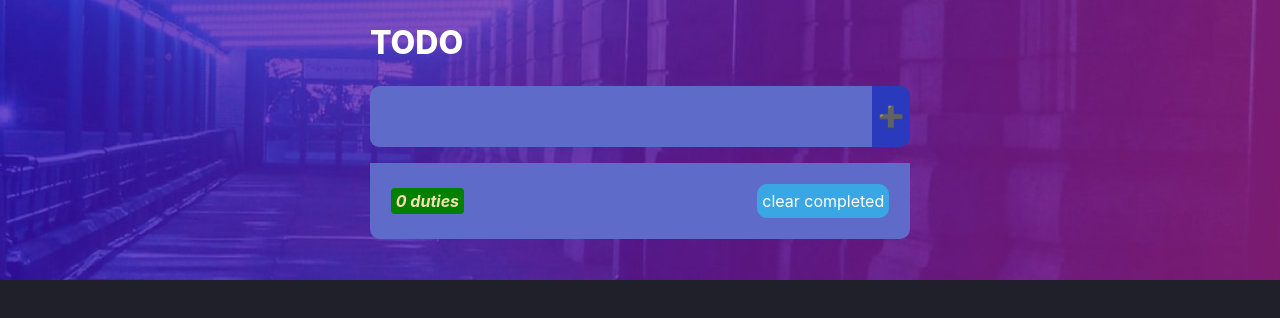
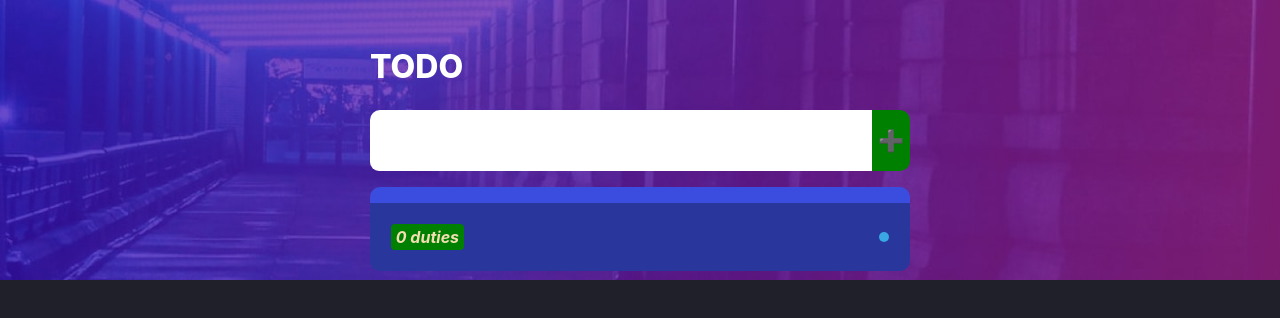
Before and after one commit to obirijahtochukwu/react-todo-app, a React (Create React App) app: page / in a window 1280 px wide. Shown: the top 318 px of the page. Built offline with nearby package versions, Linux system fonts and the light colour scheme; a web font is replaced by a local one.

Commit message:
first  commit

```diff
--- a/src/App.js
+++ b/src/App.js
@@ -13,12 +13,14 @@ const getLocalStorage = () => {
 export default function App() {
 
   const [name, setName] = useState('');
+  // eslint-disable-next-line
+  const [isCompleted, setIsCompleted] = useState(false);
   const [items, setItems] = useState(getLocalStorage());
 
   const handleSubmit = (e) => {
     e.preventDefault();
     if(name){
-      const item = {id: new Date().getTime().toString(), name};
+      const item = {id: new Date().getTime().toString(), name, isCompleted};
       setItems([...items, item])
       setName('')
     }
@@ -28,6 +30,14 @@ export default function App() {
     setItems(items.filter((item)=> item.id !== id));
   }
 
+  const ind = (id, isCompleted) =>{
+    const done = items.map((item)=>{
+      item.id === id && (item.isCompleted = !item.isCompleted)
+      return item
+    })
+    setItems(done);
+  }
+
   useEffect(() => {
     localStorage.setItem('items', JSON.stringify(items));
   }, [items]);
@@ -35,8 +45,9 @@ export default function App() {
   return (
     <React.Fragment>
       <div className="container">
+        <i class="fa fa-ban" aria-hidden="true"></i>
         <div className="row">
-          <div className="col-11 col-md-6 mx-auto">
+          <div className="col-12 col-md-6 mx-auto">
             <div className="todo">
               <h1>todo</h1>
             </div>
@@ -44,26 +55,29 @@ export default function App() {
                 <input id='name' name='name' type="text" value={name} onChange={(e)=> setName(e.target.value)} className='w-100 input'/>
                 <button type='submit'>➕</button>
             </form>
-            <div className="m-0">
+            <div className="bg-white pt-2">
+              <div className="m-2">
                 {items.map((item)=>{
-                const {id, name} = item;
+                  const {id, name, isCompleted} = item;
                   return (
                     <div key={id}>
-                    <div className='m-0 item'>
+                      <div className='item'>
+                        <span className={isCompleted ? 'ml- over o' : 'ml-2 op'}>{name}</span>
                         <span>
-                        <span className="checkbox">
-                          <input type="checkbox"/>
+                          <button onClick={()=> ind(id)} disabled={isCompleted === true} className={isCompleted ? "complete completed mr-1" : "mr-1 complete"}>Done</button>
+                          <button onClick={()=> removeItem(id)} className='fa'>
+                            <i class="fa fa-trash-o" aria-hidden="true"></i>
+                          </button>
                         </span>
-                        <span className='ml-2'>{name}</span>
-                      </span>
-                      <button onClick={()=> removeItem(id)}>❌</button>
                       </div>
                     </div>
                   )
                 })}
+              </div>
                 <p className='m-0 footer'>
                   <span className="badge">{items.length} duties </span>
-                <span className="right" onClick={()=> setItems([])}>{items.length === 0 ? 'clear completed' : 'clear all'}</span></p>
+                  <span className="right" onClick={()=> setItems([])}>{items.length > 0 ? 'clear all' : null}</span>
+                </p>
             </div>
           </div>
         </div>
--- a/src/index.css
+++ b/src/index.css
@@ -23,12 +23,18 @@ form {
   margin-bottom: 1rem;
 }
 .input {
-  color: white;
-  background-color: hsl(233, 50%, 58%);
+  background-color: white;
   border: transparent;
   font-size: 1.2rem;
   padding: 1rem;
   border-radius: 10px 0 0 9px;
+  transition: 0.5s ease-in-out;
+}
+.input:hover, .input:focus {
+  color: white;
+  background-color: hsl(233, 64%, 45%) !important;
+  border-right: 0.1rem solid white;
+  box-shadow: 0 4px 80px 0 rgba(255, 255, 255, 0.4), 0 6px 20px 0 rgba(255, 255, 255, 0.3);
 }
 form > button {
   color: white;
@@ -36,27 +42,54 @@ form > button {
   border: transparent;
   border-radius: 0 10px 10px 0;
   font-size: 1.3rem;
+    animation: example 2s infinite;
+}
+.bg-white {
+  border-radius: 10px;
+  background-color: hsl(233, 72%, 55%) !important;
+}
+.op {
+  white-space: nowrap;
+  overflow: hidden;
+  text-overflow: ellipsis;
 }
 .item {
+  white-space: nowrap;
+  overflow: hidden;
+  text-overflow: ellipsis;
   display: flex;
+  justify-content: space-between;
   align-items: center;
-  justify-content: space-between;
-  background-color: hsl(233, 50%, 58%);
+  background-color: white;
+  font-weight: 600;
+  padding: 1rem;
+  margin-bottom: 0.5rem;
+  min-width: 0 !important;
+  box-shadow: 0 4px 8px 0 rgba(255, 255, 255, 0.4), 0 6px 20px 0 rgba(255, 255, 255, 0.3);
+  transition: 0.3s;
+  border-radius: 5px;
+}
+.item:hover{
   color: white;
-  padding: 1rem;
-  border-bottom: 0.05rem solid hsl(233, 31%, 65%);
+  background-color: hsl(233, 72%, 55%);
 }
-
+@keyframes example {
+  0% {background-color: white;}
+  25% {background-color: red;}
+  50% {background-color: yellow;}
+  75% {background-color: blue;}
+  100% {background-color: green;}
+}
 .item > button {
   background: transparent;
   border: transparent;
-  color: rgb(75, 70, 70);
+  color: red;
 }
 .footer {
   display: flex;
   align-items: center;
   justify-content: space-between;
-  background-color: hsl(233, 50%, 58%);
+  background-color: rgba(0, 0, 0, 0.3);
   color: white;
   padding: 1rem;
   border-radius: 0 0 10px 10px;
@@ -83,3 +116,8 @@ form > button {
     background-image: url(./bg-desktop-dark.jpg);
   }
 }
+.over {
+  text-decoration: line-through;
+  text-decoration-color: red;
+  text-decoration-style: double;
+}
```
Also changed, not shown: 1 other file (tests, documents, lock files or other folders). Lines whose indentation alone changed are shown as unchanged.
